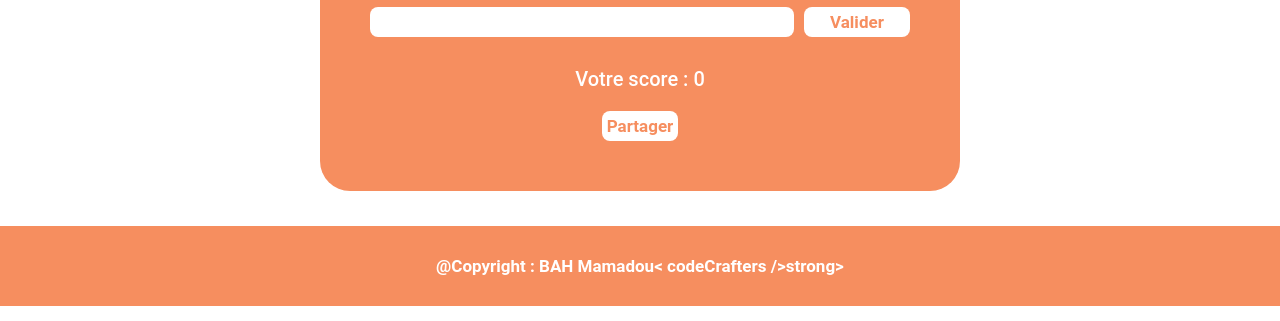
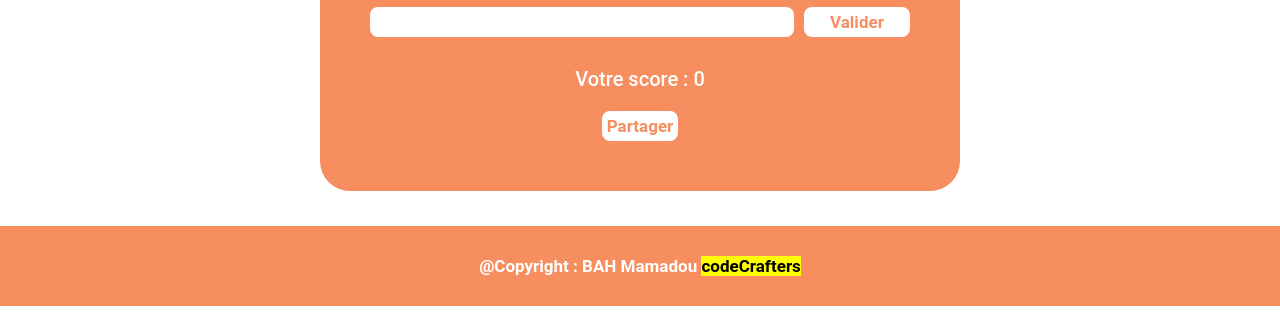
Before and after one commit to bahAli21/AzerType-Project-JS, a plain HTML site: page index.html in a window 1280 px wide. Shown: the part 494-815 px from the top of the page. Drawn offline with Linux system fonts and the light colour scheme.

Commit message:
update the footer

```diff
--- a/index.html
+++ b/index.html
@@ -56,8 +56,7 @@
 
     <!-- FOOTER -->
     <footer>
-        @Copyright : BAH Mamadou <strong></strong>< codeCrafters /></codeCrafters>strong>
-    </footer>
+         <p>@Copyright : BAH Mamadou         <mark>codeCrafters</mark></p>
 
     <!-- Popup de partage -->
     <div class="popupBackground">
@@ -72,5 +71,6 @@
             </form>
         </div>
     </div>
+    </footer>
 </body>
 </html>
```
